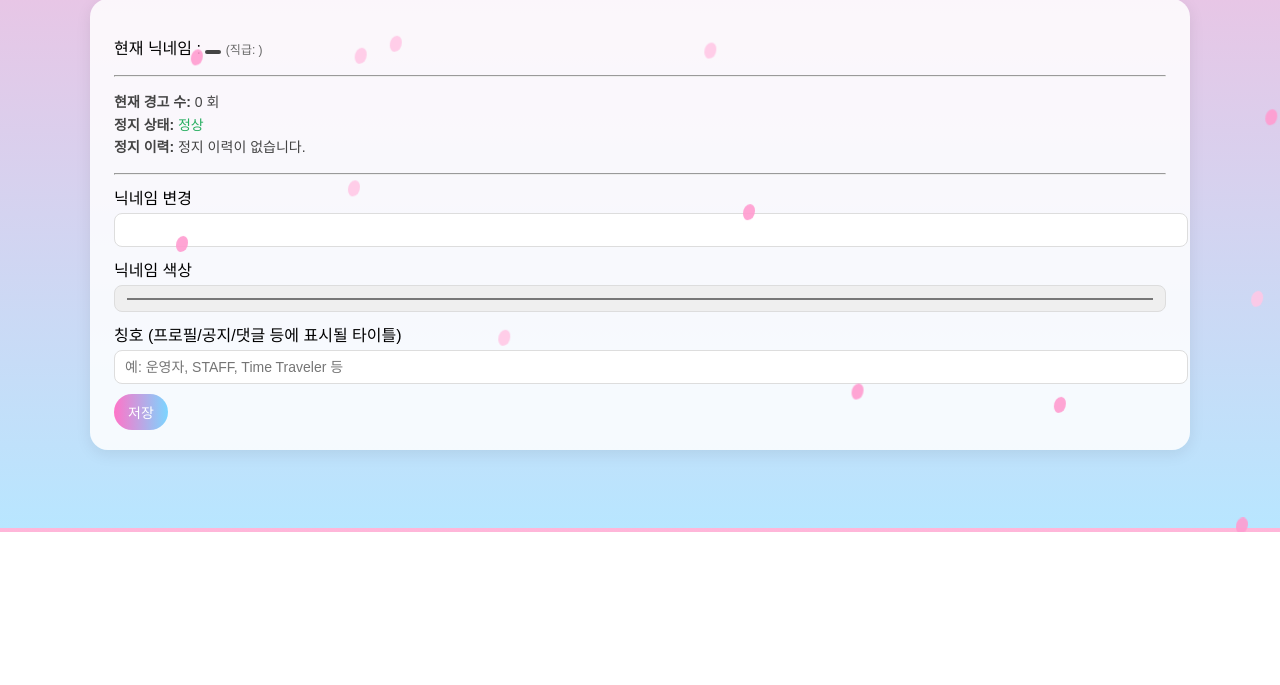
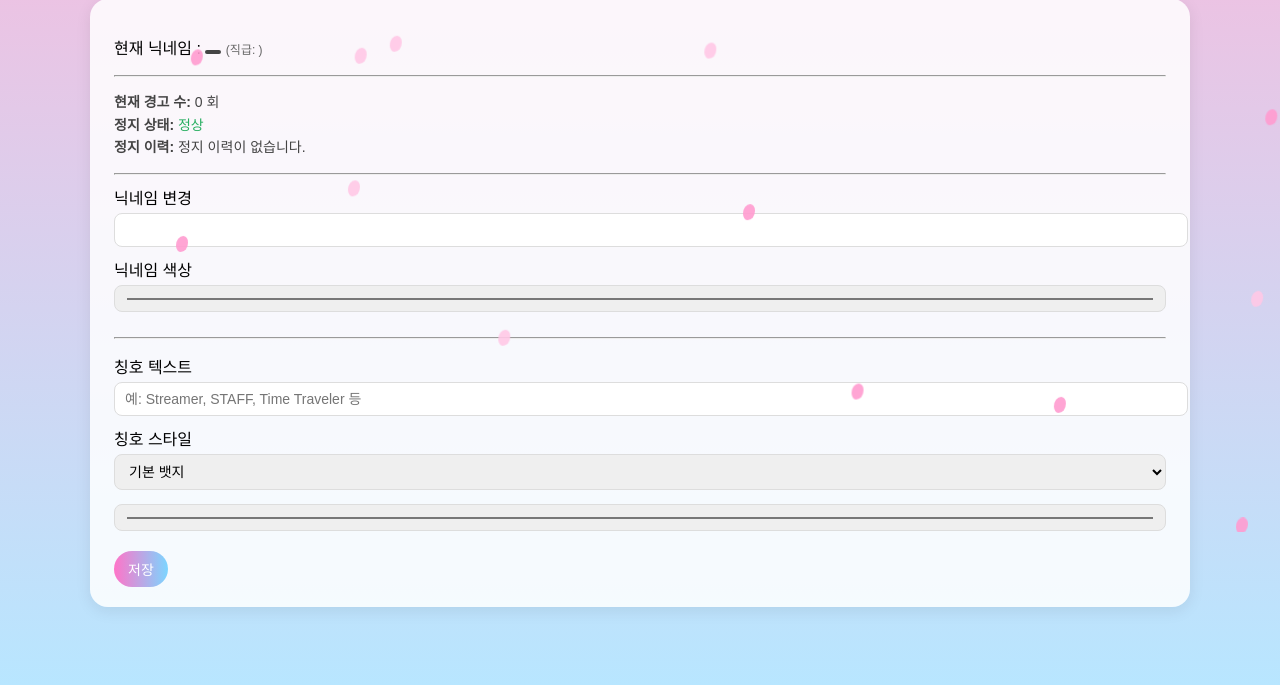
Before and after one commit to 29473838/HOMEPAGE, a Python web app: template templates/profile.html in a window 1280 px wide. Shown: the part 268-953 px from the top of the page. Before the commit the page ends 800 px from the top, so only its background shows below. Run offline with Jinja, Linux system fonts and the light colour scheme; the template is opened without the code that fills it, so the values that code supplies are empty.

Commit message:
Update profile.html

```diff
--- a/templates/profile.html
+++ b/templates/profile.html
@@ -11,10 +11,11 @@
               style="background: {{ current_user.display_color or '#444444' }};">
             {{ current_user.username }}
         </span>
-
-        {# 칭호(타이틀) 있으면 배지처럼 표시 #}
         {% if current_user.title %}
-            <span class="title-badge">{{ current_user.title }}</span>
+            <span class="title-badge {{ current_user.title_style or 'title-style-basic' }}"
+                style="--title-main-color: {{ current_user.title_color or '#ff6fb5' }};">
+                {{ current_user.title }}
+            </span>
         {% endif %}
 
         <span style="font-size:12px;color:#666;">
@@ -49,14 +50,27 @@
         <input type="text" name="username" value="{{ current_user.username }}">
 
         <label>닉네임 색상</label>
-        <input type="color" name="display_color" value="{{ current_user.display_color or '#444444' }}">
+        <input type="color" name="display_color" value="{{ current_user.display_color or '#ff6fb5' }}">
 
-        <label>칭호 (프로필/공지/댓글 등에 표시될 타이틀)</label>
+        <hr style="margin:15px 0;">
+
+        <label>칭호 텍스트</label>
         <input type="text" name="title"
                value="{{ current_user.title or '' }}"
-               placeholder="예: 운영자, STAFF, Time Traveler 등">
+               placeholder="예: Streamer, STAFF, Time Traveler 등">
 
-        <button type="submit" class="btn">저장</button>
+        <label>칭호 스타일</label>
+        <select name="title_style">
+            <option value="basic" {% if current_user.title_style == 'basic' %}selected{% endif %}>기본 뱃지</option>
+            <option value="pill" {% if current_user.title_style == 'pill' %}selected{% endif %}>둥근 알약형</option>
+            <option value="outline" {% if current_user.title_style == 'outline' %}selected{% endif %}>테두리만 있는 뱃지</option>
+            <option value="ribbon" {% if current_user.title_style == 'ribbon' %}selected{% endif %}>리본형</option>
+            <option value="glow" {% if current_user.title_style == 'glow' %}selected{% endif %}>네온</option>
+
+        <label>칭호 메인 색상</label>
+        <input type="color" name="title_color " value="{{ current_usertitle_color or '#ff6fb5' }}">
+
+        <button type="submit" class="btn" style="margin-top:10px;">저장</button>
     </form>
 </div>
 {% endblock %}
```
